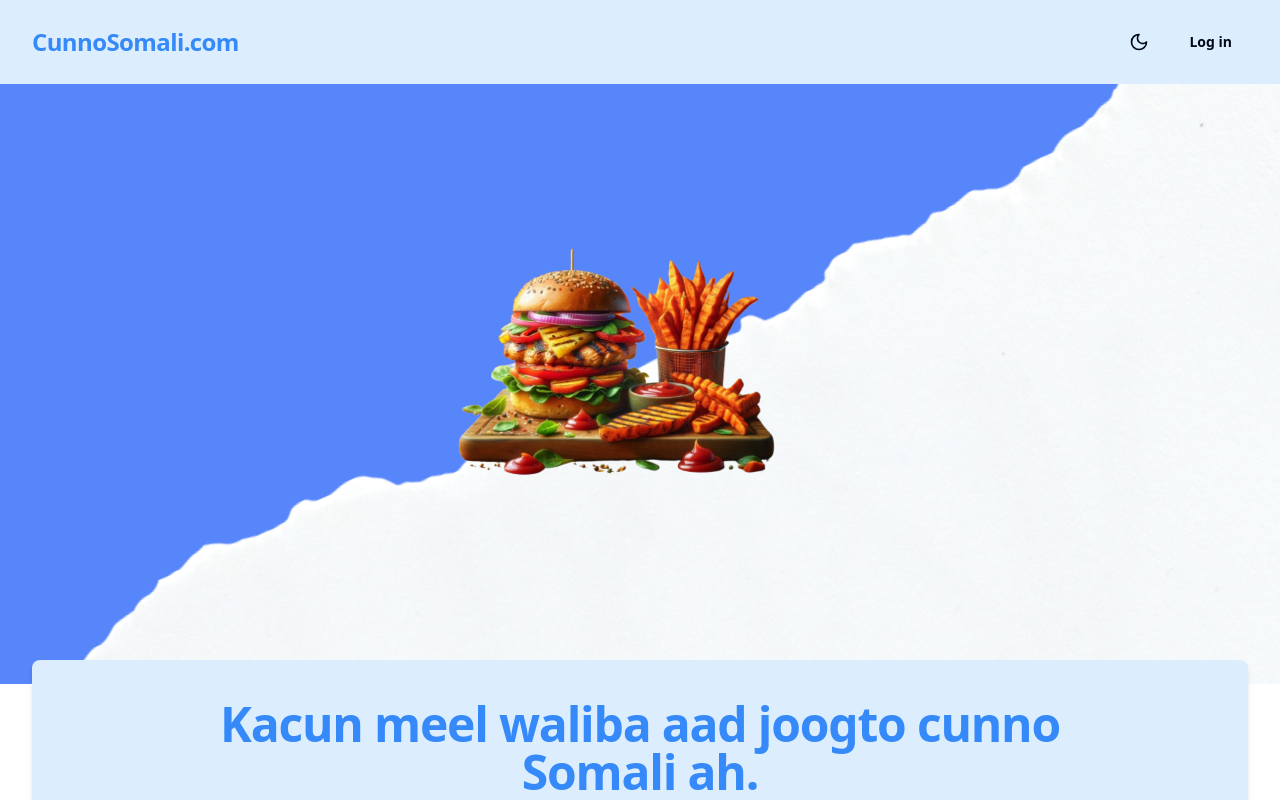
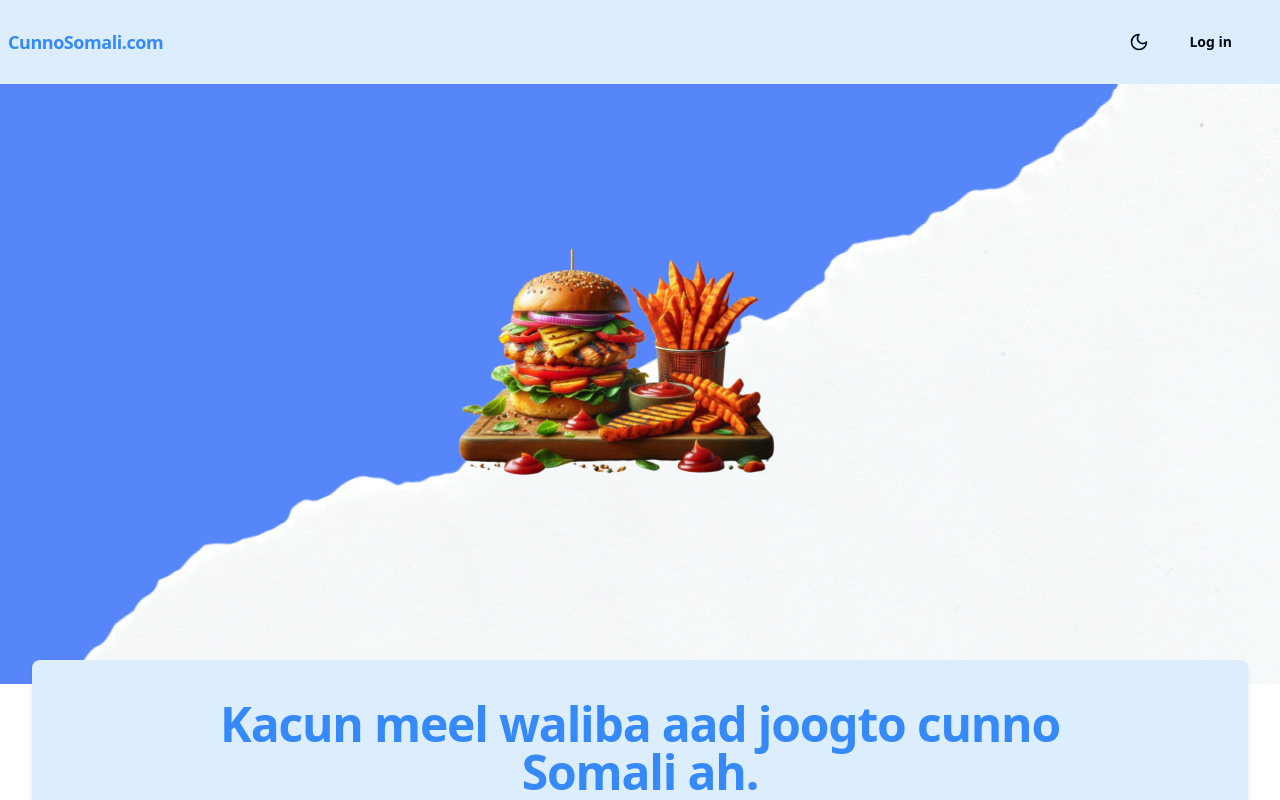
Before and after one commit to mzee-mir/cunno-soomali-app-frontend, a React (Vite) app: page / in a window 1280 px wide. Shown: the top 800 px of the page. Built offline with nearby package versions, Linux system fonts and the light colour scheme.

Commit message:
added a theme feature

```diff
--- a/src/components/Header.tsx
+++ b/src/components/Header.tsx
@@ -8,10 +8,10 @@ const Header = () => {
 
   return (
     <div className="border-b-2 border-b-primary py-6 bg-card">
-      <div className="container mx-auto flex justify-between items-center">
+      <div className="container mx-auto flex justify-between items-center pl-2">
         <Link
           to="/"
-          className={`${isMobile ? 'text-3xl' : 'text-2xl'} font-bold tracking-tight text-primary hover:text-input`}
+          className={`${isMobile ? 'text-3xl' : 'text-lg'} font-bold tracking-tight text-primary hover:text-input`}
         >
           CunnoSomali.com
         </Link>
```
